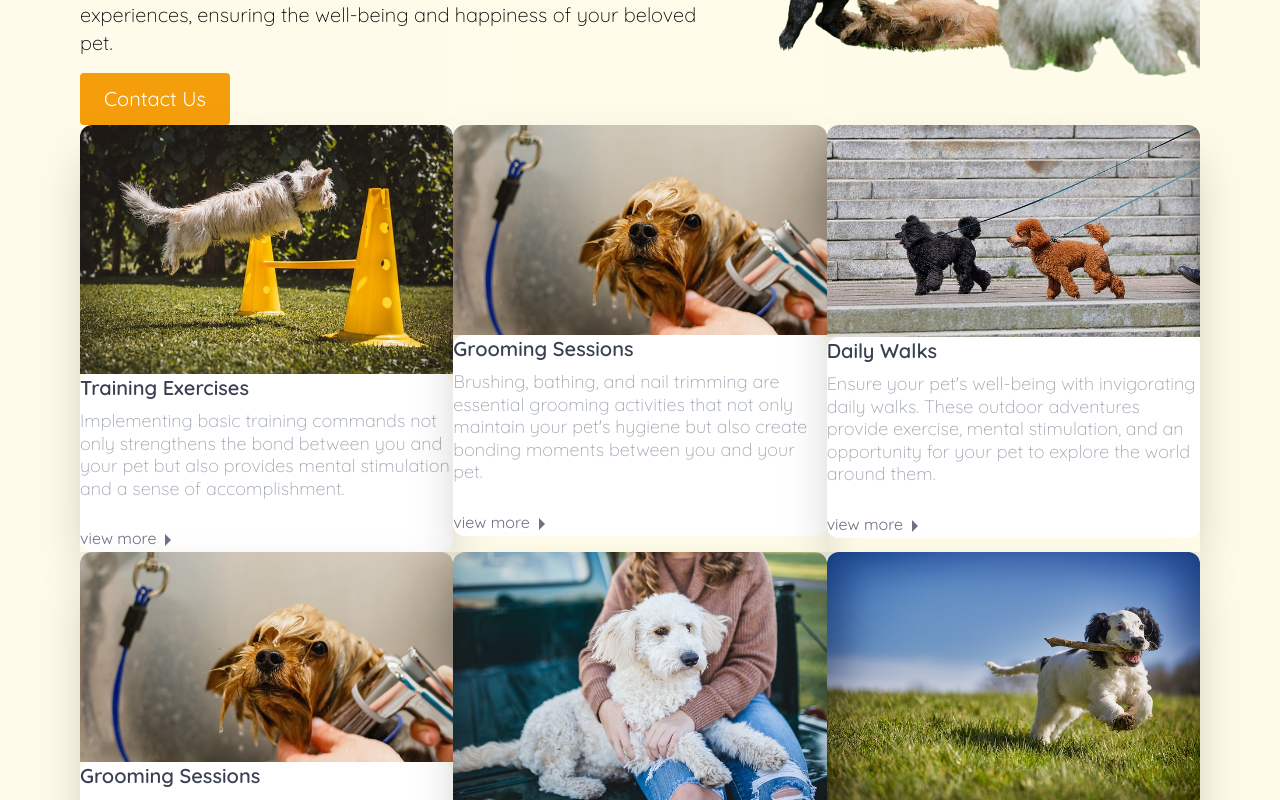
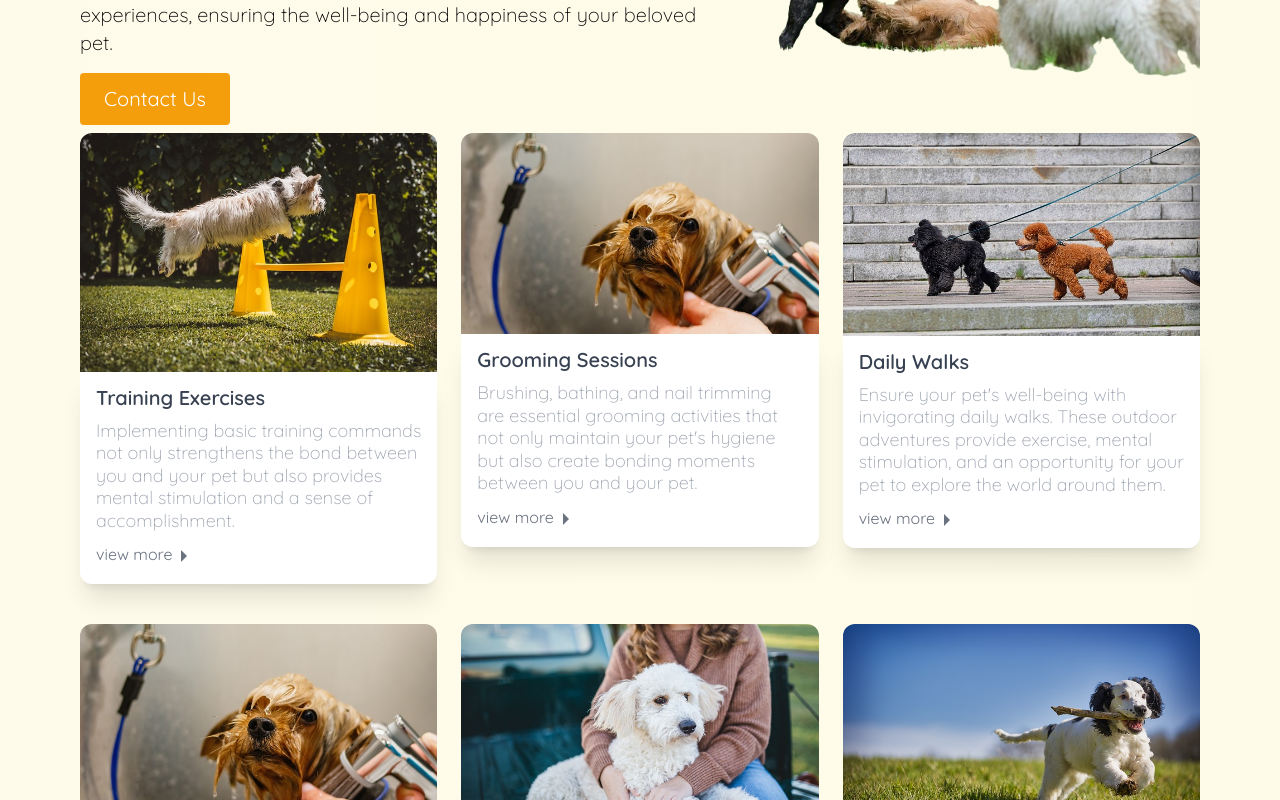
Before and after one commit to zablon-oigo/docker-react-app, a React (Vite) app: page / in a window 1280 px wide. Shown: the part 2920-3720 px from the top of the page. Built offline with nearby package versions, Linux system fonts and the light colour scheme.

Commit message:
Pet Reviews

```diff
--- a/src/Layout/ReviewsCard.jsx
+++ b/src/Layout/ReviewsCard.jsx
@@ -1,4 +1,6 @@
-import React from 'react';
+import React, { useEffect } from 'react';
+import AOS from 'aos';
+import 'aos/dist/aos.css';
 import {IoMdArrowDropright} from "react-icons/io";
 import walking from '../assets/images/walking.jpg'
 import grooming from '../assets/images/grooming.jpg'
@@ -6,6 +8,9 @@ import training from '../assets/images/training.jpg'
 import cuddling from '../assets/images/cuddling.jpg'
 import playing from '../assets/images/playing.jpg'
 function ReviewsCard() {
+  useEffect(() => {
+    AOS.init();
+ }, []);
 
   const card = [
     {
@@ -48,21 +53,23 @@ function ReviewsCard() {
 
   return (
        <>
-    <div className="grid md:grid-cols-3  grid-cols-1">
+    <div className=" grid grid-cols-1 md:grid-cols-3 gap-y-10 gap-x-6">
       {card.map((item) => (
-        <div className="shadow-2xl  w-full" key={item.id}>
-          <img src={item.image} alt="" className="rounded-t-xl" />
-           <div className="bg-white rounded-b-xl   rounded-xl flex flex-col itmes-center gap-2">
+        <div className="group hover:scale-105 transition-transform duration-500 translate-y-2" key={item.id}>
+        <div className=""data-aos='fade-up' data-aos-duration='1500' data-easing='linear'>
+        <img src={item.image} alt="" className="rounded-t-xl" />
+           <div className="px-4 shadow-xl group-hover:bg-amber-500 bg-white rounded-b-xl  flex flex-col itmes-center gap-2">
 
-           <h2 className="text-xl font-semibold text-gray-700 capitalize">{item.title}</h2>
-          <p className="font-light text-lg leading-tight text-gray-400">{item.description}</p>
-          <div className="flex justify-start w-full mt-4">
-          <button className="flex items-center justify-center text-gray-500">
+           <h2 className="text-xl font-semibold group-hover:text-white text-gray-700 capitalize mt-3">{item.title}</h2>
+          <p className="font-light text-lg leading-tight group-hover:text-white text-gray-400">{item.description}</p>
+          <div className="flex justify-start w-full mb-4">
+          <button className="flex items-center justify-center group-hover:text-white text-gray-500">
                         view more
                     <IoMdArrowDropright className='text-2xl mt-1'/>
                     </button>
           </div>
            </div>
+        </div>
         </div>
       ))}
  </div>
```
